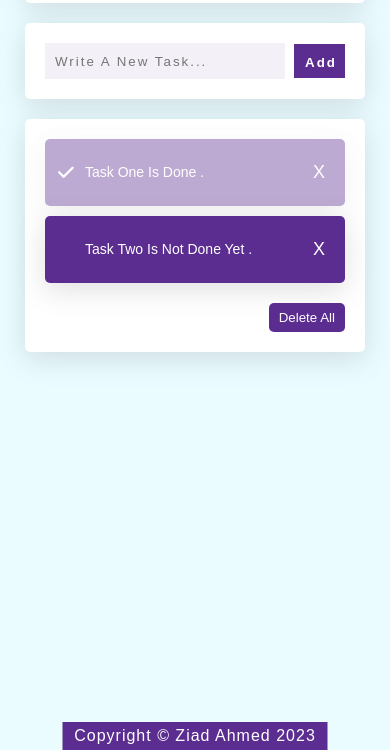
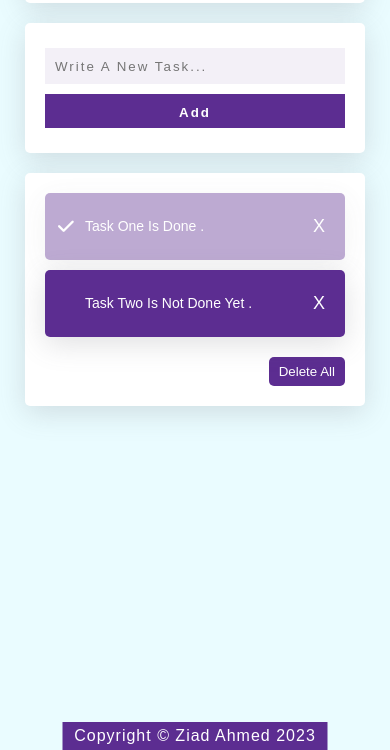
Before and after one commit to ziad-ahmed22/To-Do-Task-Js, a plain HTML site: page index.html in a window 390 px wide. Shown: the part 94-844 px from the top of the page. Drawn offline with Linux system fonts and the light colour scheme.

Commit message:
edit media to become responsive

```diff
--- a/css/main.css
+++ b/css/main.css
@@ -55,6 +55,11 @@ header, form {
     -ms-border-radius: var(--b-rad);
     -o-border-radius: var(--b-rad);
 }
+@media (max-width:630px) {
+    form {
+        flex-direction: column;
+    }
+}
 header h1 {
     color: var(--main-color);
 }
@@ -92,6 +97,13 @@ input[type='submit'] {
     font-weight: bold;
     cursor: pointer;
     transition: .3s;
+}
+@media (max-width:630px) {
+    input[type='text'],
+    input[type='submit'] {
+        width: 100%;
+        margin: 5px 0;
+    }
 }
 input[type='submit']:hover {
     color: var(--main-color);
```
